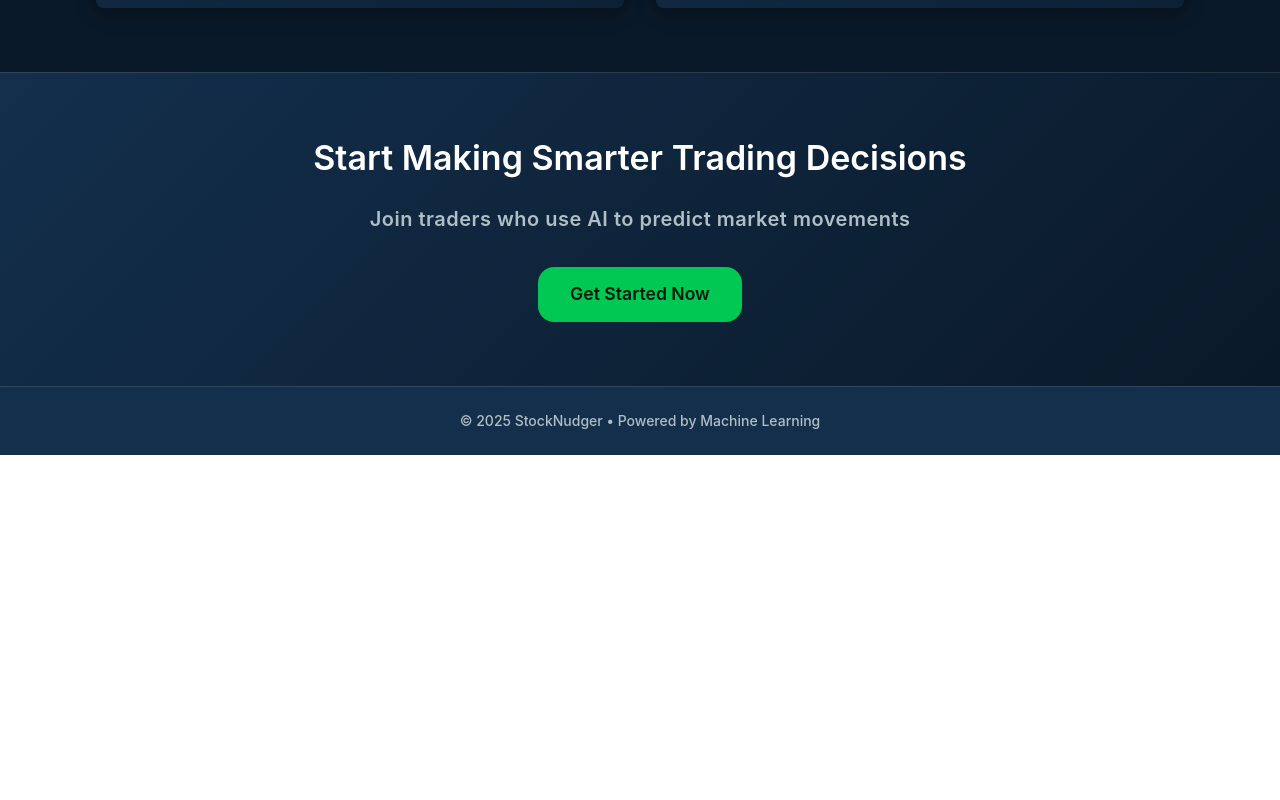
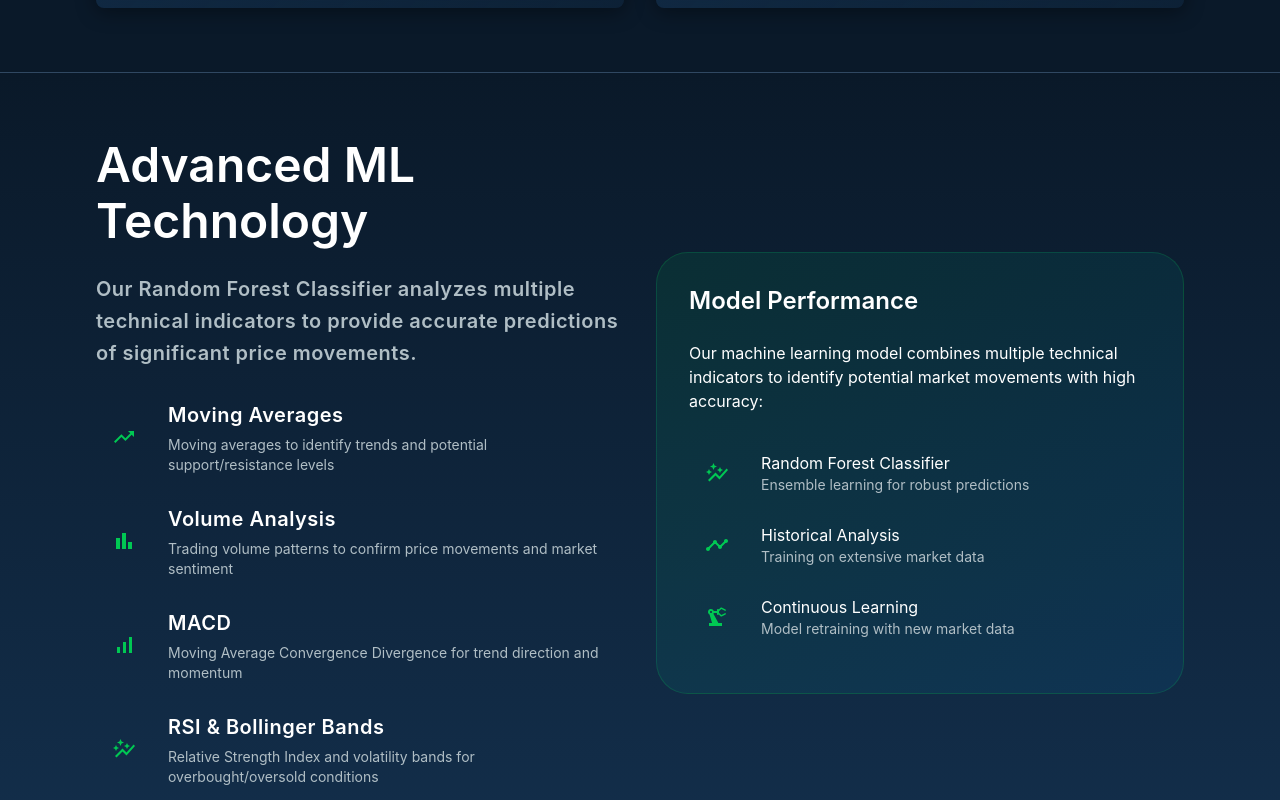
Before and after one commit to ryangreay/stock-notifier-frontend, a React (Vite) app: page / in a window 1280 px wide. Shown: the part 1240-2040 px from the top of the page. Before the commit the page ends 1695 px from the top, so only its background shows below. Built offline with nearby package versions, Linux system fonts and the light colour scheme.

Commit message:
added technical details section

```diff
--- a/src/pages/LandingPage.tsx
+++ b/src/pages/LandingPage.tsx
@@ -8,6 +8,10 @@ import {
   Paper,
   useTheme,
   alpha,
+  List,
+  ListItem,
+  ListItemIcon,
+  ListItemText,
 } from '@mui/material';
 import { useNavigate } from 'react-router-dom';
 import ShowChartIcon from '@mui/icons-material/ShowChart';
@@ -15,6 +19,10 @@ import NotificationsActiveIcon from '@mui/icons-material/NotificationsActive';
 import TimelineIcon from '@mui/icons-material/Timeline';
 import PrecisionManufacturingIcon from '@mui/icons-material/PrecisionManufacturing';
 import TelegramIcon from '@mui/icons-material/Telegram';
+import BarChartIcon from '@mui/icons-material/BarChart';
+import TrendingUpIcon from '@mui/icons-material/TrendingUp';
+import SignalCellularAltIcon from '@mui/icons-material/SignalCellularAlt';
+import AutoGraphIcon from '@mui/icons-material/AutoGraph';
 import { useAuth } from '../context/AuthContext';
 
 const LandingPage = () => {
@@ -42,6 +50,29 @@ const LandingPage = () => {
       icon: <TelegramIcon sx={{ fontSize: 40 }} />,
       title: 'Telegram Integration',
       description: 'Receive predictions and alerts directly through Telegram, keeping you updated wherever you are.',
+    },
+  ];
+
+  const technicalIndicators = [
+    {
+      icon: <TrendingUpIcon />,
+      title: 'Moving Averages',
+      description: 'Moving averages to identify trends and potential support/resistance levels',
+    },
+    {
+      icon: <BarChartIcon />,
+      title: 'Volume Analysis',
+      description: 'Trading volume patterns to confirm price movements and market sentiment',
+    },
+    {
+      icon: <SignalCellularAltIcon />,
+      title: 'MACD',
+      description: 'Moving Average Convergence Divergence for trend direction and momentum',
+    },
+    {
+      icon: <AutoGraphIcon />,
+      title: 'RSI & Bollinger Bands',
+      description: 'Relative Strength Index and volatility bands for overbought/oversold conditions',
     },
   ];
 
@@ -184,6 +215,103 @@ const LandingPage = () => {
         </Container>
       </Box>
 
+      {/* Technical Analysis Section */}
+      <Box
+        sx={{
+          width: '100%',
+          background: `linear-gradient(180deg, ${theme.palette.background.default} 0%, ${theme.palette.background.paper} 100%)`,
+          py: 8,
+          borderTop: `1px solid ${theme.palette.divider}`,
+        }}
+      >
+        <Container maxWidth="xl" sx={{ px: { xs: 4, sm: 6, md: 8, lg: 12 } }}>
+          <Grid container spacing={4} alignItems="center">
+            <Grid item xs={12} md={6}>
+              <Typography
+                variant="h3"
+                sx={{
+                  fontWeight: 600,
+                  mb: 3,
+                }}
+              >
+                Advanced ML Technology
+              </Typography>
+              <Typography variant="h6" color="text.secondary" sx={{ mb: 1 }}>
+                Our Random Forest Classifier analyzes multiple technical indicators to provide accurate predictions of significant price movements.
+              </Typography>
+              <List>
+                {technicalIndicators.map((indicator, index) => (
+                  <ListItem key={index} sx={{ py: 1 }}>
+                    <ListItemIcon sx={{ color: theme.palette.primary.main }}>
+                      {indicator.icon}
+                    </ListItemIcon>
+                    <ListItemText
+                      primary={
+                        <Typography variant="h6" sx={{ mb: 0.5 }}>
+                          {indicator.title}
+                        </Typography>
+                      }
+                      secondary={
+                        <Typography variant="body2" color="text.secondary">
+                          {indicator.description}
+                        </Typography>
+                      }
+                    />
+                  </ListItem>
+                ))}
+              </List>
+            </Grid>
+            <Grid item xs={12} md={6}>
+              <Box
+                sx={{
+                  position: 'relative',
+                  p: 4,
+                  background: `linear-gradient(135deg, ${alpha(theme.palette.primary.main, 0.1)} 0%, ${alpha(theme.palette.secondary.main, 0.1)} 100%)`,
+                  borderRadius: 4,
+                  border: `1px solid ${alpha(theme.palette.primary.main, 0.2)}`,
+                }}
+              >
+                <Typography variant="h5" sx={{ mb: 3, fontWeight: 600 }}>
+                  Model Performance
+                </Typography>
+                <Typography variant="body1" sx={{ mb: 2 }}>
+                  Our machine learning model combines multiple technical indicators to identify potential market movements with high accuracy:
+                </Typography>
+                <List>
+                  <ListItem>
+                    <ListItemIcon>
+                      <AutoGraphIcon color="primary" />
+                    </ListItemIcon>
+                    <ListItemText
+                      primary="Random Forest Classifier"
+                      secondary="Ensemble learning for robust predictions"
+                    />
+                  </ListItem>
+                  <ListItem>
+                    <ListItemIcon>
+                      <TimelineIcon color="primary" />
+                    </ListItemIcon>
+                    <ListItemText
+                      primary="Historical Analysis"
+                      secondary="Training on extensive market data"
+                    />
+                  </ListItem>
+                  <ListItem>
+                    <ListItemIcon>
+                      <PrecisionManufacturingIcon color="primary" />
+                    </ListItemIcon>
+                    <ListItemText
+                      primary="Continuous Learning"
+                      secondary="Model retraining with new market data"
+                    />
+                  </ListItem>
+                </List>
+              </Box>
+            </Grid>
+          </Grid>
+        </Container>
+      </Box>
+
       {/* Call to Action Section */}
       <Box
         sx={{
```
